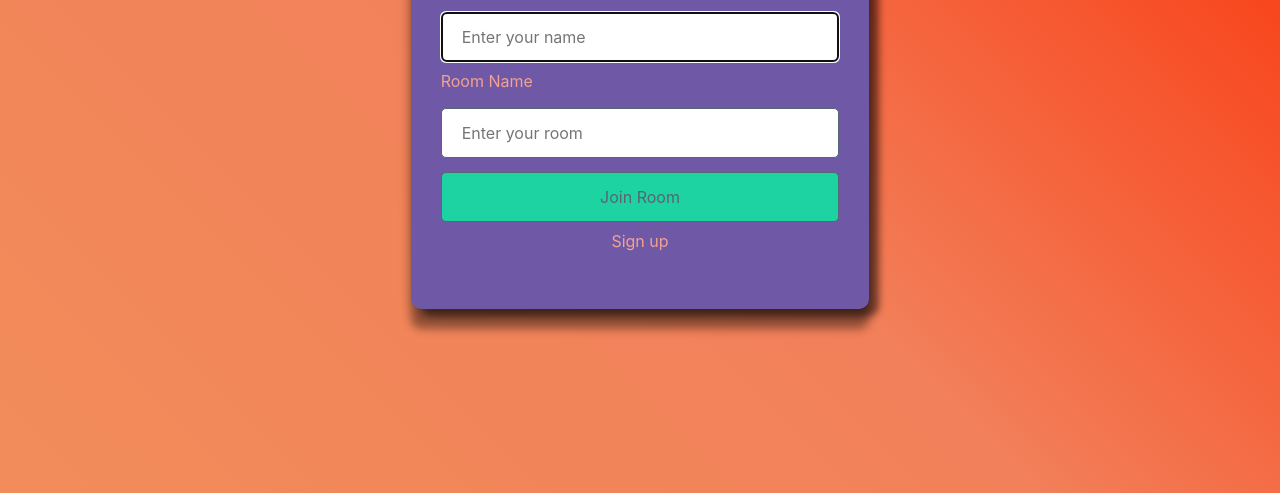
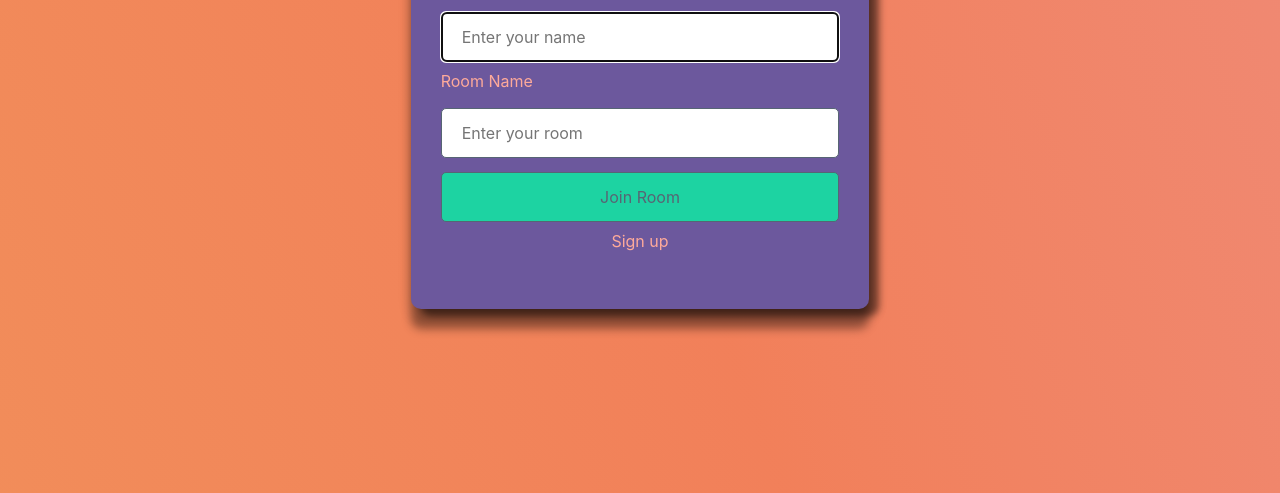
Before and after one commit to Temitayooyelowo/ChatApp, a website: page public/index.html in a window 1280 px wide. Shown: the part 307-800 px from the top of the page. Drawn offline with nearby package versions, Linux system fonts and the light colour scheme.

Commit message:
#6 Update style.css

```diff
--- a/public/css/styles.css
+++ b/public/css/styles.css
@@ -1,5 +1,5 @@
 :root {
-  --body-color: hsl(10, 80%, 76%);
+  --body-color: hsl(10, 99%, 80%);;
 }
 
 .centered-form {
@@ -9,14 +9,13 @@
     align-items: center;
     width: 100vw;
 /*     background-color: #ff6b6b; */
-    background: linear-gradient(45deg, hsl(20, 85%, 65%), hsl(15, 85%, 65%), hsl(10, 97%, 50%));
-    color: #222f3e;
+    background: linear-gradient(70deg, hsl(20, 85%, 65%), hsl(15, 85%, 65%), hsl(10, 80%, 70%));
 }
 
 .join-chat{
   /* background-color: hsl(268, 75%, 69%); */
   color: var(--body-color);
-  background-color: hsl(257, 30%, 50%);
+  background-color: hsl(257, 28%, 48%);
   box-shadow: 0 20px 10px rgba(0,0,0,0.39), 3px 6px 16px rgba(0,0,0, 0.23), 10px 7px 7px rgba(0,0,0,0.47);
   /* box-shadow: 0 15px 20px rgba(0,0,0,0.19), 0 6px 10px rgba(0,0,0,0.24); */
   border-radius: 10px;
@@ -27,7 +26,7 @@
   position: relative;
   animation-name: bouncing-text;
   animation-duration: 1s;
-  animation-timing-function: ease-ease-out;
+  animation-timing-function: ease-out;
 }
 
 @keyframes bouncing-text {
```
